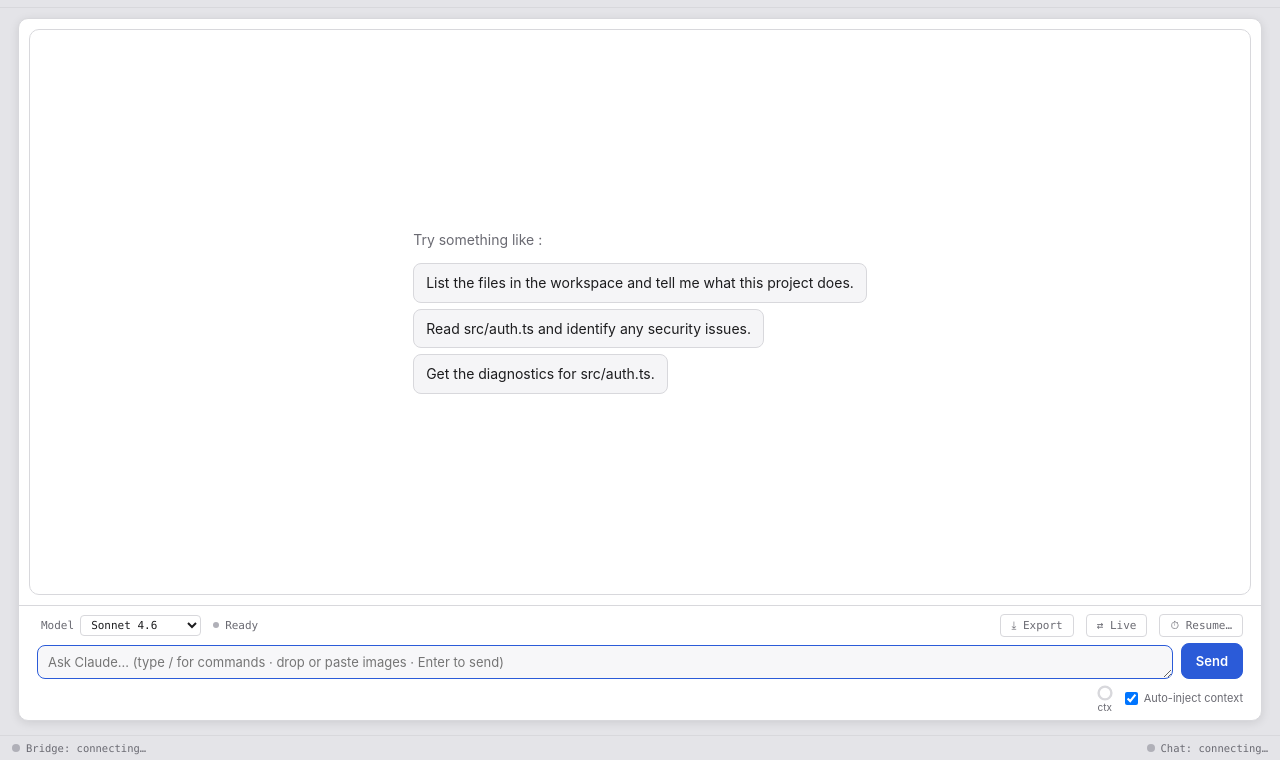
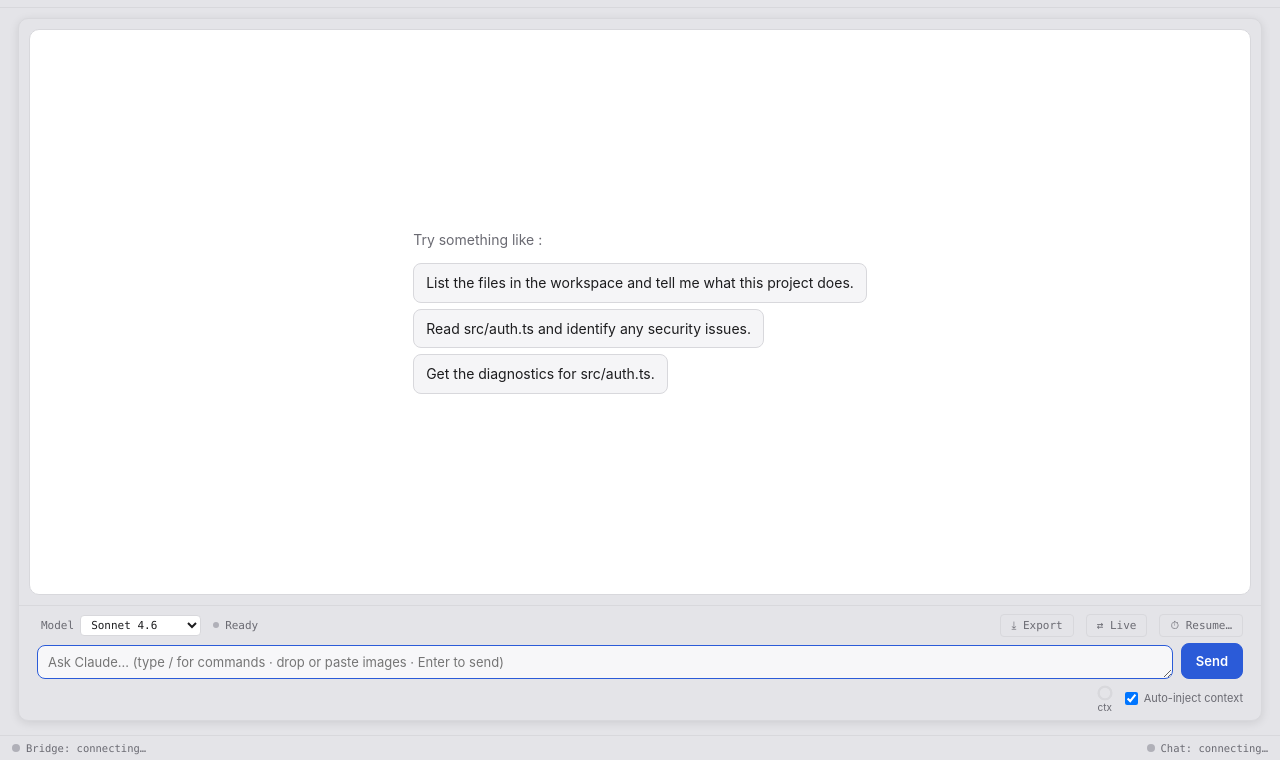
Before and after one commit to okapi-ca/claudecode-nova, a website: page claudecode-nova.novaextension/Scripts/chat-ui/index.html in a window 1280 px wide. Shown: the part 40-800 px from the top of the page. Drawn offline with nearby package versions, Linux system fonts and the light colour scheme; a small style sheet from the web is missing.

Commit message:
style(chat): parent card fill = desk so it reads as a thin border frame
.chat-panel background --surface-card → --surface-desk (= page bg), so
the parent card's fill blends with the surroundings and only its
contour shows as a thin frame. The inner results panel (.chat) gets an
explicit --surface-card background so it floats as a distinct surface
inside that frame.

Co-Authored-By: Claude Opus 4.7 <noreply@anthropic.com>

```diff
--- a/claudecode-nova.novaextension/Scripts/chat-ui/chat.css
+++ b/claudecode-nova.novaextension/Scripts/chat-ui/chat.css
@@ -1087,7 +1087,7 @@ body {
   flex: 1;
   overflow: hidden;
   position: relative; /* anchor the floating "Jump to latest" button */
-  background: var(--surface-card);
+  background: var(--surface-desk); /* = page bg, so the card reads as just a thin border frame */
 }
 
 /* Floating "↓ Latest" — shown only when the user has scrolled up while
@@ -1126,6 +1126,7 @@ body {
   margin: 10px;
   border: 1px solid var(--border);
   border-radius: 10px;
+  background: var(--surface-card); /* the floating results panel's own surface */
 }
 
 .chat-panel > .composer {
```
